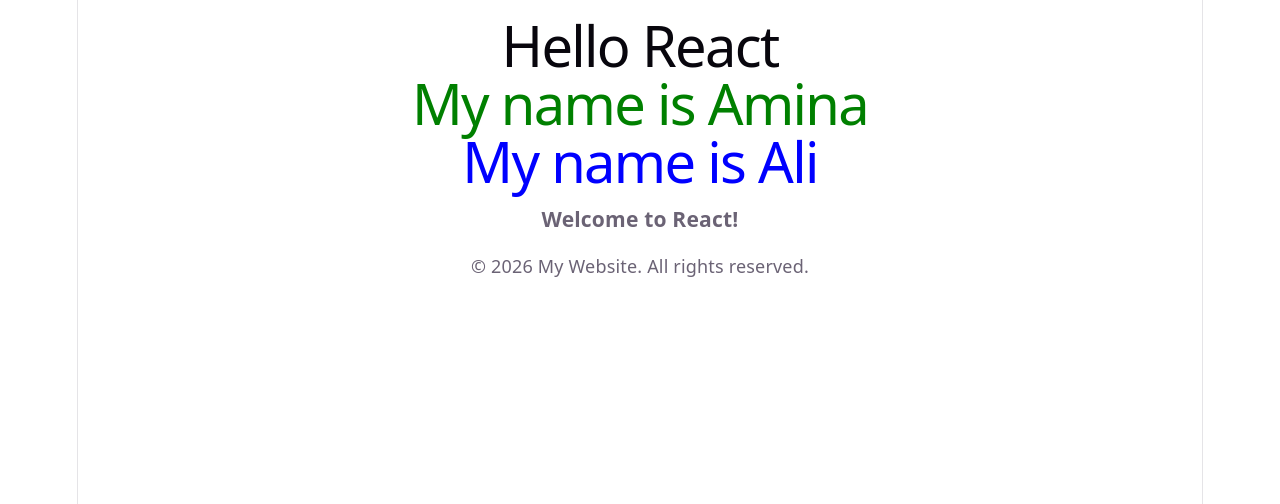
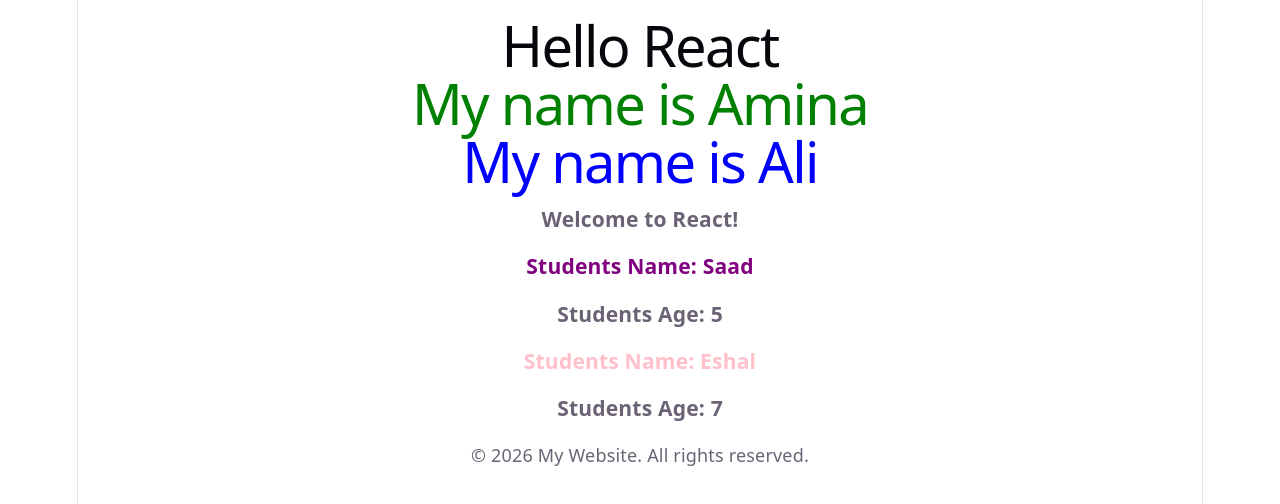
Before and after one commit to Yasinsandhu/React-Basics-Learning, a React (Vite) app in the folder 01-Module-01/02-Syntax-and-Practice/react-practice/: page / in a window 1280 px wide. Shown: the top 504 px of the page. Built offline with nearby package versions, Linux system fonts and the light colour scheme.

Commit message:
props practice

```diff
--- a/01-Module-01/02-Syntax-and-Practice/react-practice/src/App.jsx
+++ b/01-Module-01/02-Syntax-and-Practice/react-practice/src/App.jsx
@@ -10,6 +10,7 @@ Hello React!
 Inside App.jsx, write the function yourself.*/
 import Header from "./components/Header.jsx";
 import Footer from "./components/Footer.jsx";
+import Student from "./components/student.jsx";
 function App() {
   return (
     <div>
@@ -17,6 +18,8 @@ function App() {
       <Header name="Amina" color="green" />
       <Header name="Ali" color="blue"></Header>
       <h3>Welcome to React!</h3>
+      <Student name="Saad" color="Purple" age={5}></Student>
+      <Student name="Eshal" color="Pink" age={7}></Student>
       <Footer />
     </div>
   );
--- /dev/null
+++ b/01-Module-01/02-Syntax-and-Practice/react-practice/src/components/student.jsx
@@ -0,0 +1,10 @@
+function Student(props) {
+  return (
+    <div>
+      <h3 style={{ color: props.color }}>Students Name: {props.name}</h3>
+      <h3>Students Age: {props.age}</h3>
+    </div>
+  );
+}
+
+export default Student;
```
